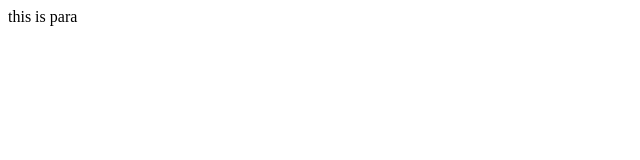
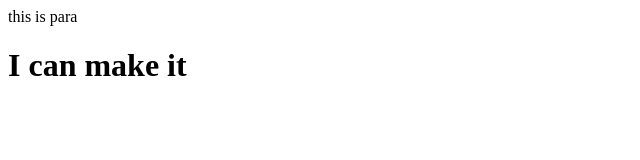
Before and after one commit to iamsanjp/myappsample, a plain HTML site: page index.html in a window 1280 px wide. Shown: the whole page, without its empty margins (0-640 px from the left). Drawn offline with Linux system fonts and the light colour scheme.

Commit message:
added index

```diff
--- a/index.html
+++ b/index.html
@@ -7,5 +7,7 @@
   </head>
   <body>
     <p>this is para</p>
+
+    <h1>I can make it</h1>
   </body>
 </html>
```
